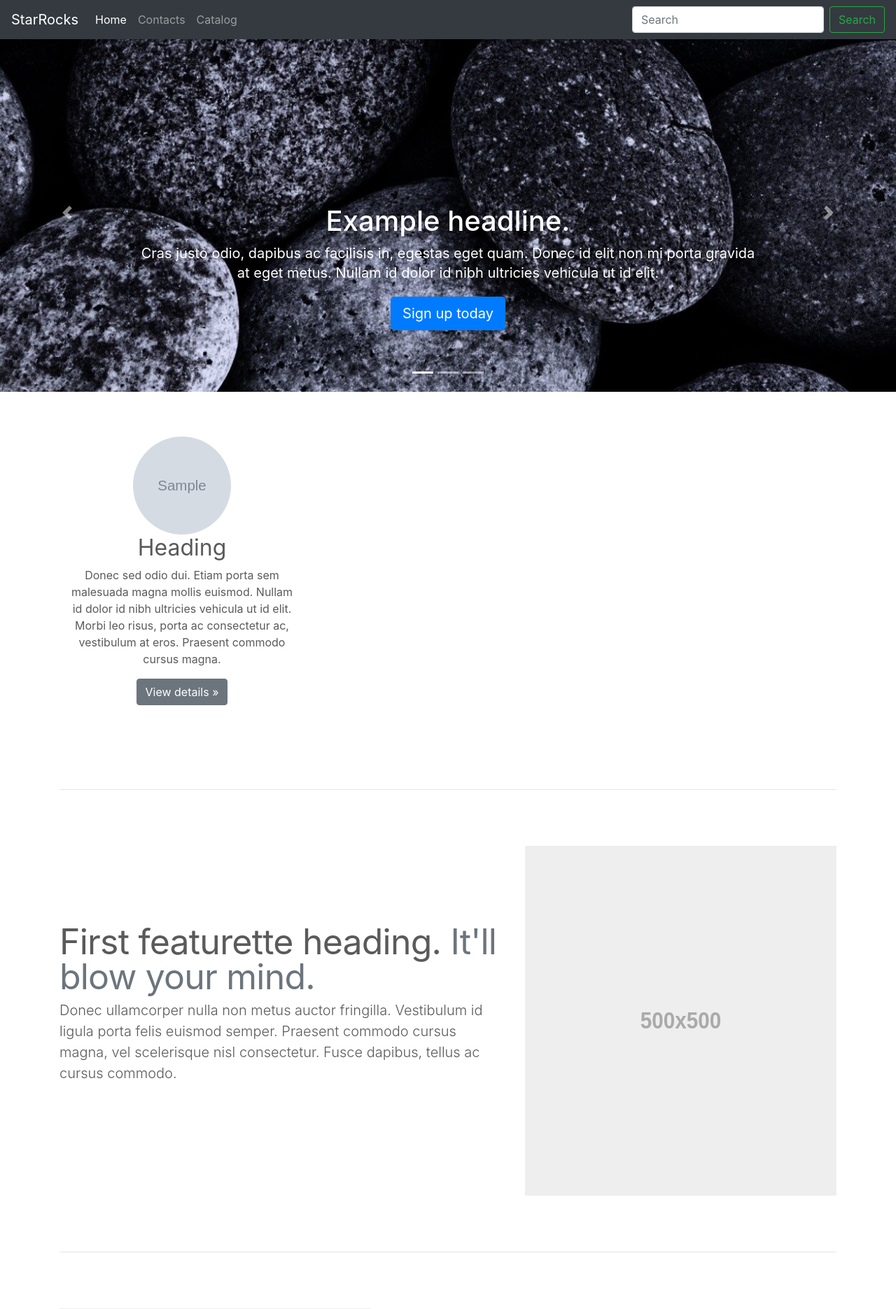
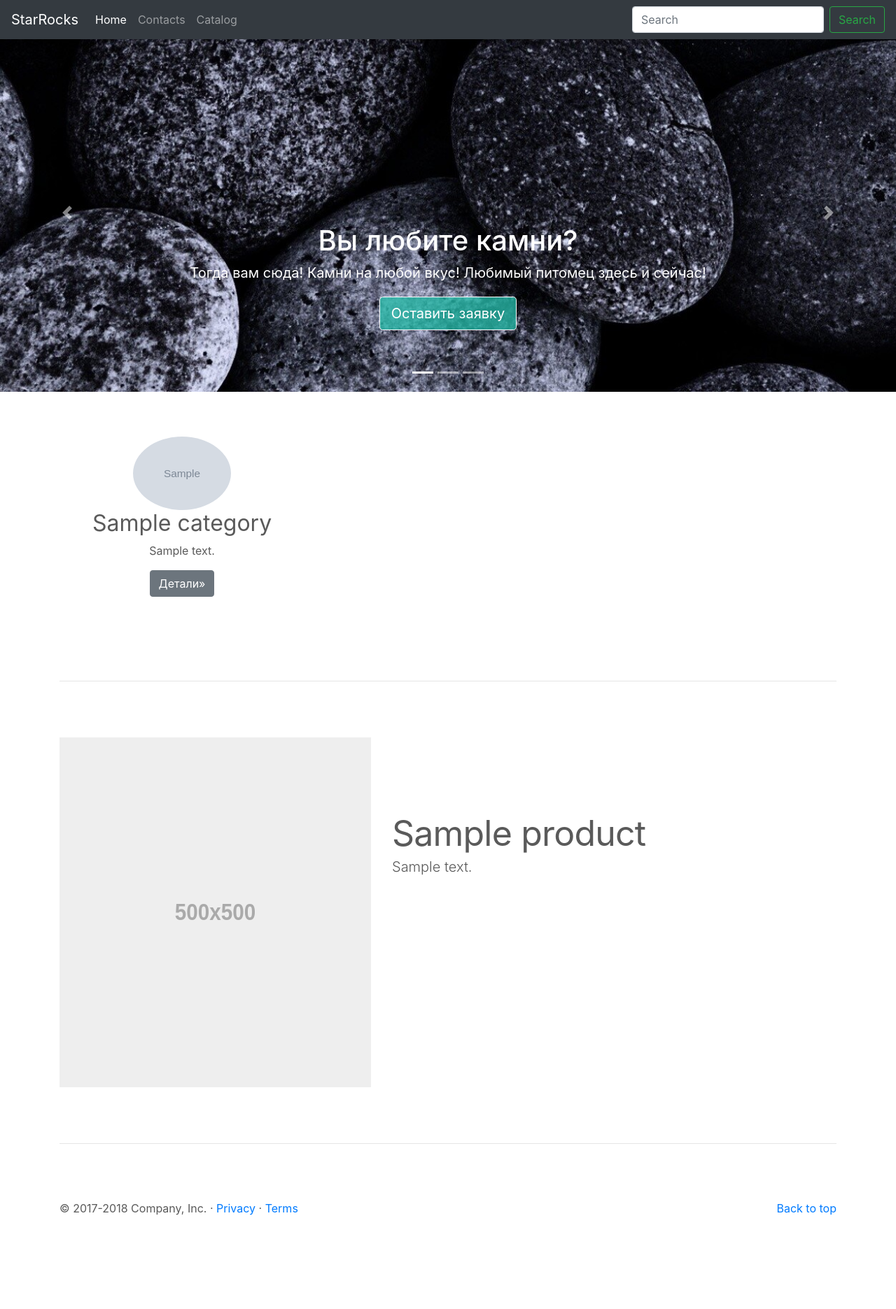
Before and after one commit to Kseniia-Artemova/e-shop, a Django app: page / in a window 1280 px wide. Shown: the top 1871 px of the page at 70% size. After the commit the page ends 1737 px from the top, so only its background shows below. Run offline with Django 4.2, Linux system fonts and the light colour scheme; tables that the repository leaves empty hold one stand-in row (values such as "Sample post"); grey boxes marked "Sample" are stand-in pictures; some libraries are stand-ins or nearby versions.

Commit message:
configured display

```diff
--- a/catalog/templates/catalog/base.html
+++ b/catalog/templates/catalog/base.html
@@ -28,13 +28,13 @@
         <div class="collapse navbar-collapse" id="navbarCollapse">
           <ul class="navbar-nav mr-auto">
             <li class="nav-item active">
-              <a class="nav-link" href="#">Home<span class="sr-only">(current)</span></a>
+              <a class="nav-link" href="{% url 'home' %}">Home<span class="sr-only">(current)</span></a>
             </li>
             <li class="nav-item">
-              <a class="nav-link" href="#">Contacts</a>
+              <a class="nav-link" href="{% url 'contacts' %}">Contacts</a>
             </li>
             <li class="nav-item">
-              <a class="nav-link" href="#">Catalog</a>
+              <a class="nav-link" href="{% url 'catalog' %}">Catalog</a>
             </li>
           </ul>
           <form class="form-inline mt-2 mt-md-0">
--- a/catalog/templates/catalog/index_2.html
+++ b/catalog/templates/catalog/index_2.html
@@ -11,10 +11,9 @@
             <img class="first-slide" src="/media/catalog/carousel_1.jpg" alt="First slide">
             <div class="container">
                 <div class="carousel-caption">
-                    <h1>Example headline.</h1>
-                    <p>Cras justo odio, dapibus ac facilisis in, egestas eget quam. Donec id elit non mi porta gravida
-                        at eget metus. Nullam id dolor id nibh ultricies vehicula ut id elit.</p>
-                    <p><a class="btn btn-lg btn-primary" href="#" role="button">Sign up today</a></p>
+                    <h1>Вы любите камни?</h1>
+                    <p>Тогда вам сюда! Камни на любой вкус! Любимый питомец здесь и сейчас!</p>
+                    <p><a class="btn btn-lg btn-primary" href="/contacts" role="button">Оставить заявку</a></p>
                 </div>
             </div>
         </div>
@@ -22,10 +21,10 @@
             <img class="second-slide" src="/media/catalog/carousel_2.jpg" alt="Second slide">
             <div class="container">
                 <div class="carousel-caption">
-                    <h1>Another example headline.</h1>
-                    <p>Cras justo odio, dapibus ac facilisis in, egestas eget quam. Donec id elit non mi porta gravida
-                        at eget metus. Nullam id dolor id nibh ultricies vehicula ut id elit.</p>
-                    <p><a class="btn btn-lg btn-primary" href="#" role="button">Learn more</a></p>
+                    <h1>Мы заставим вас полюбить камни.</h1>
+                    <p>Потому что более верного и послужного питомца сложно отыскать! Вы останетесь довольны!
+                       Только камень может заполнить пустоту в вашей душе!</p>
+                    <p><a class="btn btn-lg btn-primary" href="#" role="button">Узнать слишком много</a></p>
                 </div>
             </div>
         </div>
@@ -33,10 +32,9 @@
             <img class="third-slide" src="/media/catalog/carousel_3.jpg" alt="Third slide">
             <div class="container">
                 <div class="carousel-caption">
-                    <h1>One more for good measure.</h1>
-                    <p>Cras justo odio, dapibus ac facilisis in, egestas eget quam. Donec id elit non mi porta gravida
-                        at eget metus. Nullam id dolor id nibh ultricies vehicula ut id elit.</p>
-                    <p><a class="btn btn-lg btn-primary" href="#" role="button">Browse gallery</a></p>
+                    <h1>Посмотрите на них!</h1>
+                    <p>Ну разве они не прелесть?! РАЗВЕ НЕТ?!!!</p>
+                    <p><a class="btn btn-lg btn-primary" href="#" role="button">Галерея</a></p>
                 </div>
             </div>
         </div>
@@ -59,63 +57,47 @@
 <div class="container marketing">
     <!-- Three columns of text below the carousel -->
     <div class="row">
-        {% for category in categories_list %}
+        {% for category in category_list %}
         <div class="col-lg-4">
             <img class="rounded-circle" src="/media/{{ category.image }}" alt="Generic placeholder image" width="140"
                  height="140">
-            <h2>Heading</h2>
-            <p>Donec sed odio dui. Etiam porta sem malesuada magna mollis euismod. Nullam id dolor id nibh ultricies
-                vehicula ut id elit. Morbi leo risus, porta ac consectetur ac, vestibulum at eros. Praesent commodo
-                cursus magna.</p>
-            <p><a class="btn btn-secondary" href="#" role="button">View details &raquo;</a></p>
+            <h2>{{ category.name }}</h2>
+            <p>{{ category.description }}</p>
+            <p><a class="btn btn-secondary" href="#" role="button">Детали&raquo;</a></p>
         </div><!-- /.col-lg-4 -->
         {% if forloop.counter == 3 %}
     </div> <!-- Closing the row after the third category -->
-    <div class="row"> <!-- Starting a new row for the remaining categories -->
+    <div class="row justify-content-center"> <!-- Starting a new row for the remaining categories -->
         {% endif %}
         {% endfor %}
     </div><!-- /.row -->
 
         <!-- START THE FEATURETTES -->
-
+{% for product in product_list %}
     <hr class="featurette-divider">
 
     <div class="row featurette">
+        {% if forloop.counter|divisibleby:2 %}
         <div class="col-md-7">
-            <h2 class="featurette-heading">First featurette heading. <span class="text-muted">It'll blow your mind.</span></h2>
-            <p class="lead">Donec ullamcorper nulla non metus auctor fringilla. Vestibulum id ligula porta felis euismod semper. Praesent commodo cursus magna, vel scelerisque nisl consectetur. Fusce dapibus, tellus ac cursus commodo.</p>
+            <h2 class="featurette-heading">{{ product.name }}</h2>
+            <p class="lead">{{ product.description }}</p>
         </div>
         <div class="col-md-5">
             <img class="featurette-image img-fluid mx-auto" data-src="holder.js/500x500/auto" alt="Generic placeholder image">
         </div>
-        </div>
-
-        <hr class="featurette-divider">
-
-        <div class="row featurette">
+        {% else %}
         <div class="col-md-7 order-md-2">
-            <h2 class="featurette-heading">Oh yeah, it's that good. <span class="text-muted">See for yourself.</span></h2>
-            <p class="lead">Donec ullamcorper nulla non metus auctor fringilla. Vestibulum id ligula porta felis euismod semper. Praesent commodo cursus magna, vel scelerisque nisl consectetur. Fusce dapibus, tellus ac cursus commodo.</p>
+            <h2 class="featurette-heading">{{ product.name }}</h2>
+            <p class="lead">{{ product.description }}</p>
         </div>
         <div class="col-md-5 order-md-1">
             <img class="featurette-image img-fluid mx-auto" data-src="holder.js/500x500/auto" alt="Generic placeholder image">
         </div>
+        {% endif %}
     </div>
+{% endfor %}
 
 <hr class="featurette-divider">
-
-        <div class="row featurette">
-          <div class="col-md-7">
-            <h2 class="featurette-heading">And lastly, this one. <span class="text-muted">Checkmate.</span></h2>
-            <p class="lead">Donec ullamcorper nulla non metus auctor fringilla. Vestibulum id ligula porta felis euismod semper. Praesent commodo cursus magna, vel scelerisque nisl consectetur. Fusce dapibus, tellus ac cursus commodo.</p>
-          </div>
-          <div class="col-md-5">
-            <img class="featurette-image img-fluid mx-auto" data-src="holder.js/500x500/auto" alt="Generic placeholder image">
-          </div>
-        </div>
-
-        <hr class="featurette-divider">
-
         <!-- /END THE FEATURETTES -->
 
       </div><!-- /.container -->
--- a/catalog/urls.py
+++ b/catalog/urls.py
@@ -3,7 +3,7 @@ from catalog.views import home, contacts, catalog
 
 
 urlpatterns = [
-    path('', home),
-    path('contacts/', contacts),
-    path('catalog/', catalog),
+    path('', home, name='home'),
+    path('contacts/', contacts, name='contacts'),
+    path('catalog/', catalog, name='catalog'),
 ]
--- a/catalog/views.py
+++ b/catalog/views.py
@@ -7,29 +7,28 @@ COUNT_LATEST_PRODUCTS = 5
 
 
 def home(request):
-    # TODO: поиграть со стилями и разметкой
     context = {
         'product_list': Product.objects.order_by('change_date')[:5],
-        'categories_list': Category.objects.all()
+        'category_list': Category.objects.all()
     }
     return render(request, 'catalog/index_2.html', context)
 
 
 def contacts(request):
-    # TODO: поиграть со стилями и разметкой
-    contact_data = Contact.objects.get(pk=2)
+    context = {
+        'contact_data': Contact.objects.get(pk=2),
+    }
     if request.method == "POST":
         name = request.POST.get('name')
         phone = request.POST.get('phone')
         message = request.POST.get('message')
         with open(ENTRY_PATH, "a", encoding="UTF-8") as file:
             print(f'You have new message from {name}({phone}): {message}', file=file)
-    return render(request, 'catalog/contacts.html', {'contact_data': contact_data})
+    return render(request, 'catalog/contacts.html', context)
 
 
 def catalog(request):
-    # TODO: тут добавить нормальную страницу
     context = {
-        'object_list': Product.objects.order_by('change_date')[:5]
+        'product_list': Product.objects.all()
     }
     return render(request, 'catalog/catalog.html', context)
--- a/static/css/carousel.css
+++ b/static/css/carousel.css
@@ -43,6 +43,10 @@ body {
 .marketing .col-lg-4 {
   margin-bottom: 1.5rem;
   text-align: center;
+  display: flex;
+  flex-direction: column;
+  align-items: center; /* центрирует содержимое по горизонтали */
+  justify-content: flex-start;
 }
 .marketing h2 {
   font-weight: 400;
@@ -89,3 +93,13 @@ body {
     margin-top: 7rem;
   }
 }
+
+.btn-primary {
+    background-color: #24b6a4c9;
+    border-color: #ffffff;
+}
+.col-lg-4 .rounded-circle,
+.col-lg-4 h2,
+.col-lg-4 p:not(:last-child) { /* исключаем последний <p>, который содержит кнопку */
+    flex: 1;
+}
```
Also changed, not shown: catalog/templates/catalog/catalog.html (+23 -12 lines). Lines whose indentation alone changed are shown as unchanged.
